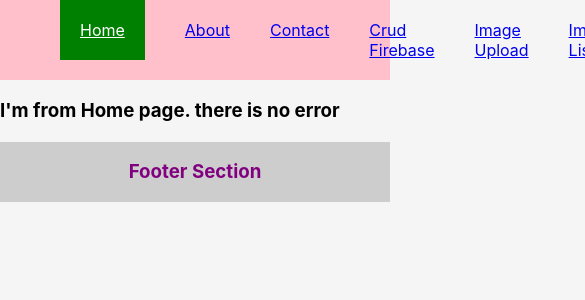
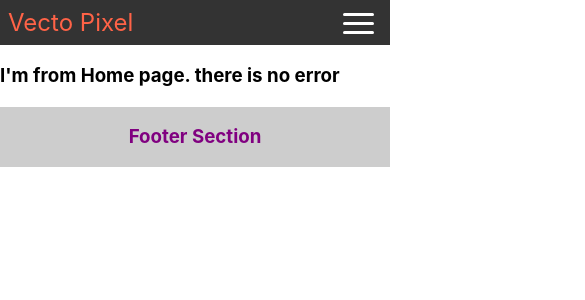
Before and after one commit to Touhid-CSE/Backup-Project, a React (Create React App) app: page / in a window 390 px wide. Shown: the top 300 px of the page, 585 px wide, since content can reach past the window. Built offline with nearby package versions, Linux system fonts and the light colour scheme.

Commit message:
simple responsive navbar added

```diff
--- a/public/index.html
+++ b/public/index.html
@@ -2,6 +2,7 @@
 <html lang="en">
   <head>
     <meta charset="utf-8" />
+    <!-- <link rel="stylesheet" href="/src/components/NavBar.css" /> -->
     <link rel="icon" href="%PUBLIC_URL%/favicon.ico" />
     <meta name="viewport" content="width=device-width, initial-scale=1" />
     <meta name="theme-color" content="#000000" />
--- a/src/App.css
+++ b/src/App.css
@@ -1,6 +1,10 @@
+* {
+  box-sizing: border-box;
+}
+
 body{
   margin: 0;
-  background: whitesmoke;
+  padding: 0;
 }
 
 /* Travel Form Section */
--- a/src/App.js
+++ b/src/App.js
@@ -5,6 +5,7 @@ import MyRoute from './components/MyRoute';
 import { BrowserRouter } from 'react-router-dom';
 import Footer from './components/Footer';
 import ErrorBoundary from './components/ErrorBoundary';
+
 
 function App() {
   return (
--- /dev/null
+++ b/src/components/NavBar.css
@@ -0,0 +1,83 @@
+.navbar {
+    display: flex;
+    justify-content: space-between;
+    align-items: center;
+    background-color: #333;
+    color: white;
+}
+
+.logo {
+    font-size: 1.5rem;
+    margin: .5rem;
+}
+.logo .link-item{
+    text-decoration: none;
+    color: tomato;
+}
+.navbar-links ul {
+    margin: 0;
+    padding: 0;
+    display: flex;
+}
+.navbar-links li {
+    list-style: none;
+}
+.navbar-links li .link-item {
+    text-decoration: none;
+    color: white;
+    padding: 1rem;
+    display: block;
+}
+.navbar-links li:hover {
+    background-color: #555;
+}
+.toggle-button {
+    position: absolute;
+    top: .8rem;
+    right: 1rem;
+    display: none;
+    flex-direction: column;
+    justify-content: space-between;
+    width: 31px;
+    height: 21px;
+}
+
+.toggle-button .bar {
+    height: 3px;
+    width: 100%;
+    background-color: white;
+    border-radius: 10px;
+}
+
+@media(max-width: 576px){
+
+    .toggle-button {
+        display: flex;
+    }
+
+    .navbar-links {
+        display: none;
+        width: 100%;
+    }
+
+    .navbar {
+        flex-direction: column;
+        align-items: flex-start;
+    }
+    .navbar-links ul {
+        width: 100%;
+        flex-direction: column;
+    }
+
+    .navbar-links li {
+        text-align: center;
+    }
+
+    .navbar-links li .link-item{
+        padding: .5rem 1rem;
+    }
+    /* .navbar-links.active {
+        display: flex;
+    } */
+
+}
--- a/src/components/NavBar.js
+++ b/src/components/NavBar.js
@@ -1,18 +1,53 @@
-import React from 'react'
+import React, { useState, useEffect } from 'react'
 import {NavLink} from 'react-router-dom'
+import './NavBar.css'
 
 export default function NavBar() {
+
+    const [toggoleControl, setToggoleControl] = useState({display: ""})
+    const [width, setWidth] = useState(window.innerWidth)
+
+    useEffect(() => {
+        const handleResize = () => setWidth(window.innerWidth)
+        window.addEventListener('resize', handleResize)
+        return () => {
+            window.removeEventListener('resize', handleResize)
+        };
+    })
+
+    const handleToggleButtonClick = () => {
+
+        toggoleControl.display ==='none' ?
+
+            setToggoleControl({display : "flex"})
+        :
+            setToggoleControl({display : "none"})
+
+
+
+    }
+
     return (
-        <div>
-            <ul style={{display: 'flex', justifyContent: 'flex-start', listStyleType: 'none' , backgroundColor: 'pink', margin: 0}}>
-                <li style={{padding: "20px"}}><NavLink exact activeStyle={{background: 'green', color: 'white', padding: '20px'}} to="/">Home</NavLink></li>
-                <li style={{padding: "20px"}}><NavLink exact activeStyle={{background: 'green', color: 'white', padding: '20px'}} to="/about">About</NavLink></li>
-                <li style={{padding: "20px"}}><NavLink exact activeStyle={{background: 'green', color: 'white', padding: '20px'}} to="/contact">Contact</NavLink></li>
-                <li style={{padding: "20px"}}><NavLink exact activeStyle={{background: 'green', color: 'white', padding: '20px'}} to="/crud-firebase">Crud Firebase</NavLink></li>
-                <li style={{padding: "20px"}}><NavLink exact activeStyle={{background: 'green', color: 'white', padding: '20px'}} to="/firebase-file-upload">Image Upload</NavLink></li>
-                <li style={{padding: "20px"}}><NavLink exact activeStyle={{background: 'green', color: 'white', padding: '20px'}} to="/firebase-image-list">Image List</NavLink></li>
-                <li style={{padding: "20px"}}><NavLink exact activeStyle={{background: 'green', color: 'white', padding: '20px'}} to="/registration">SignUp</NavLink></li>
-            </ul>
-        </div>
+        <nav className="navbar">
+            <div className="logo">
+                <NavLink className="link-item" exact activeStyle={{}} to="/">Vecto Pixel</NavLink>
+            </div>
+            <a href onClick={handleToggleButtonClick} className="toggle-button">
+                <span className="bar"></span>
+                <span className="bar"></span>
+                <span className="bar"></span>
+            </a>
+            <div className="navbar-links" style={toggoleControl}>
+                <ul>
+                    <li><NavLink className="link-item" exact activeStyle={{}} to="/">Home</NavLink></li>
+                    <li><NavLink className="link-item" exact activeStyle={{}} to="/about">About</NavLink></li>
+                    <li><NavLink className="link-item" exact activeStyle={{}} to="/contact">{width}</NavLink></li>
+                    <li><NavLink className="link-item" exact activeStyle={{}} to="/crud-firebase">Crud</NavLink></li>
+                    <li><NavLink className="link-item" exact activeStyle={{}} to="/firebase-file-upload">Upload</NavLink></li>
+                    <li><NavLink className="link-item" exact activeStyle={{}} to="/firebase-image-list">Images</NavLink></li>
+
+                </ul>
+            </div>
+        </nav>
     )
 }
--- /dev/null
+++ b/src/components/NavBarCollections/SimpleNavBar/NavBar.js
@@ -0,0 +1,9 @@
+import React from 'react'
+
+export default function NavBar() {
+    return (
+        <div>
+
+        </div>
+    )
+}
```
Also changed, not shown: src/components/NavBarCollections/SimpleNavBar/NavBar.module.css (added).
